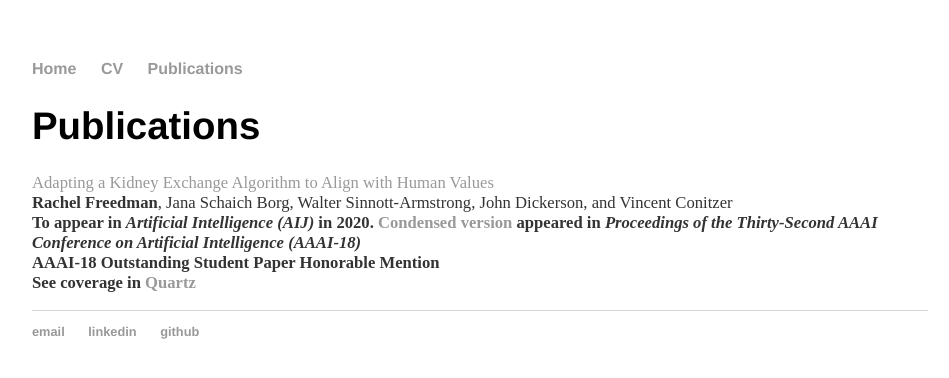
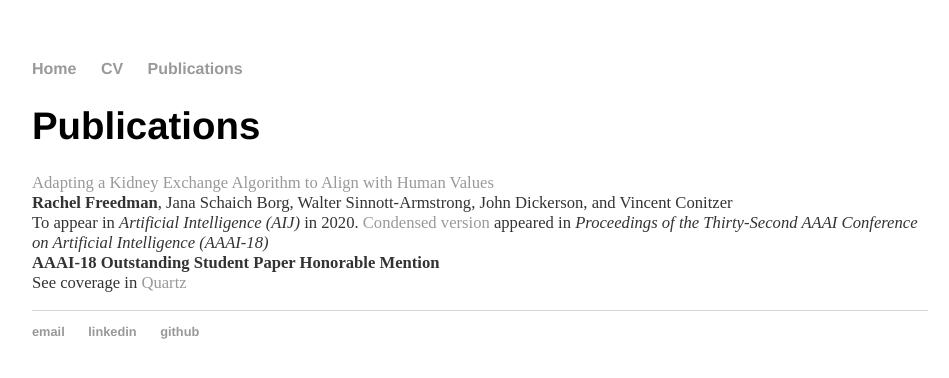
Before and after one commit to RachelFreedman/rachelfreedman.github.io, a Jekyll site: the page built from publications/index.html, in a window 1280 px wide. Shown: the top 378 px of the page, without its empty margins (160-1109 px from the left). Built offline with Jekyll 4.4.1, drawn with Linux system fonts in a browser that asks for light colours.

Commit message:
unbold everything

```diff
--- a/publications/index.html
+++ b/publications/index.html
@@ -6,7 +6,7 @@ title: Publications
 	<h1>Publications</h1>
 	<p><a href="/assets/Freedman20_AIJ.pdf">Adapting a Kidney Exchange Algorithm to Align with Human Values</a><br />
 	<b>Rachel Freedman</b>, Jana Schaich Borg, Walter Sinnott-Armstrong, John Dickerson, and Vincent Conitzer<br />
-	<b>To appear in <i>Artificial Intelligence (AIJ)</i> in 2020. <a href="/assets/Freedman18.pdf">Condensed version</a> appeared in <i>Proceedings of the Thirty-Second AAAI Conference on Artificial Intelligence (AAAI-18)</i><br />
+	To appear in <i>Artificial Intelligence (AIJ)</i> in 2020. <a href="/assets/Freedman18.pdf">Condensed version</a> appeared in <i>Proceedings of the Thirty-Second AAAI Conference on Artificial Intelligence (AAAI-18)</i><br />
 	<b>AAAI-18 Outstanding Student Paper Honorable Mention</b><br />
 	See coverage in <a href="https://qz.com/1383083/how-ai-changed-organ-donation-in-the-us/">Quartz</a></p>
 </div><!-- /.blurb -->
```
